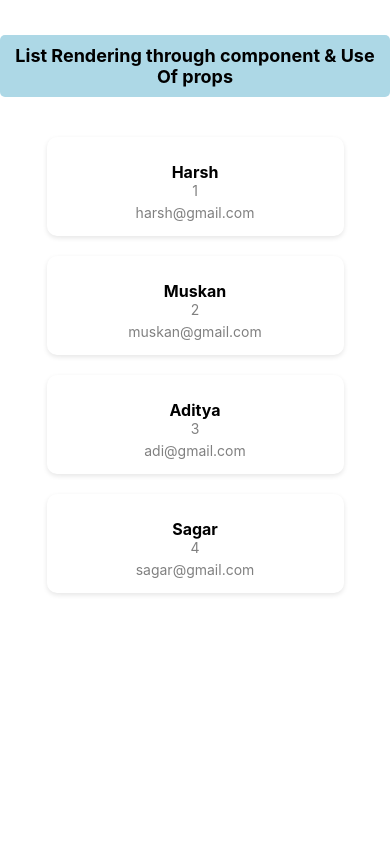
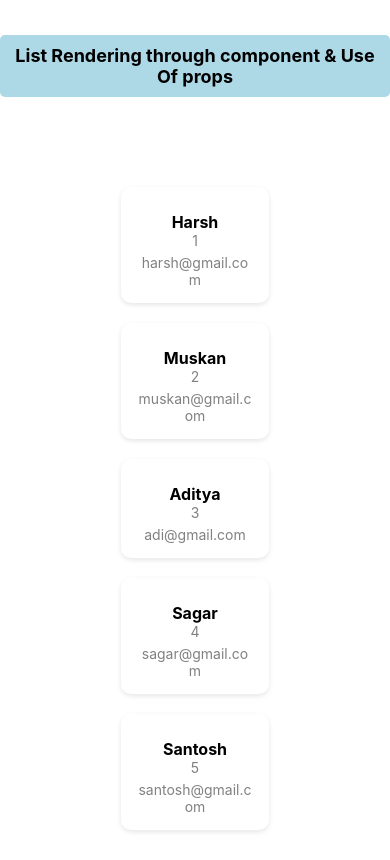
Before and after one commit to hvjha/React_Native, a React Native app: screen / in a window 390 px wide. Built offline with nearby package versions, Linux system fonts and the light colour scheme.

Commit message:
updated style

```diff
--- a/src/lessons/08_FlatlistCVomponent_Prop.tsx
+++ b/src/lessons/08_FlatlistCVomponent_Prop.tsx
@@ -24,6 +24,11 @@ const FlatlistComponentProp = () => {
             id: 4,
             name: 'Sagar',
             email: 'sagar@gmail.com'
+        },
+        {
+            id:5,
+            name:'Santosh',
+            email:'santosh@gmail.com'
         }
     ]
 
@@ -91,14 +96,15 @@ const styles = StyleSheet.create({
     //     fontWeight: "thin"
     // },
     container: {
+        top:60,
         flex: 1,
         justifyContent: 'center',
         alignItems: 'center',
         padding: 20,
         flexDirection: 'row',
         gap: 10,
-        margin: 10,
-        height: '100%'
+        margin:'auto',
+        height: 800
     },
     // card: {
     //     backgroundColor: '#ffffff',
```
